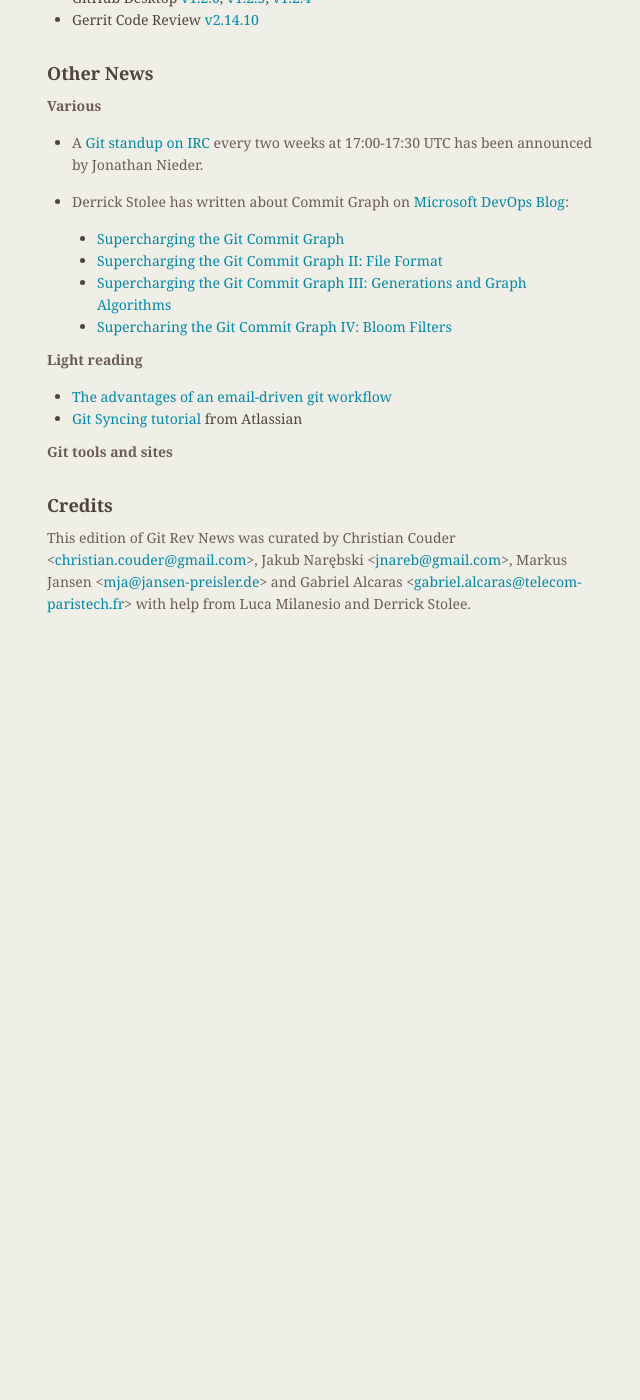
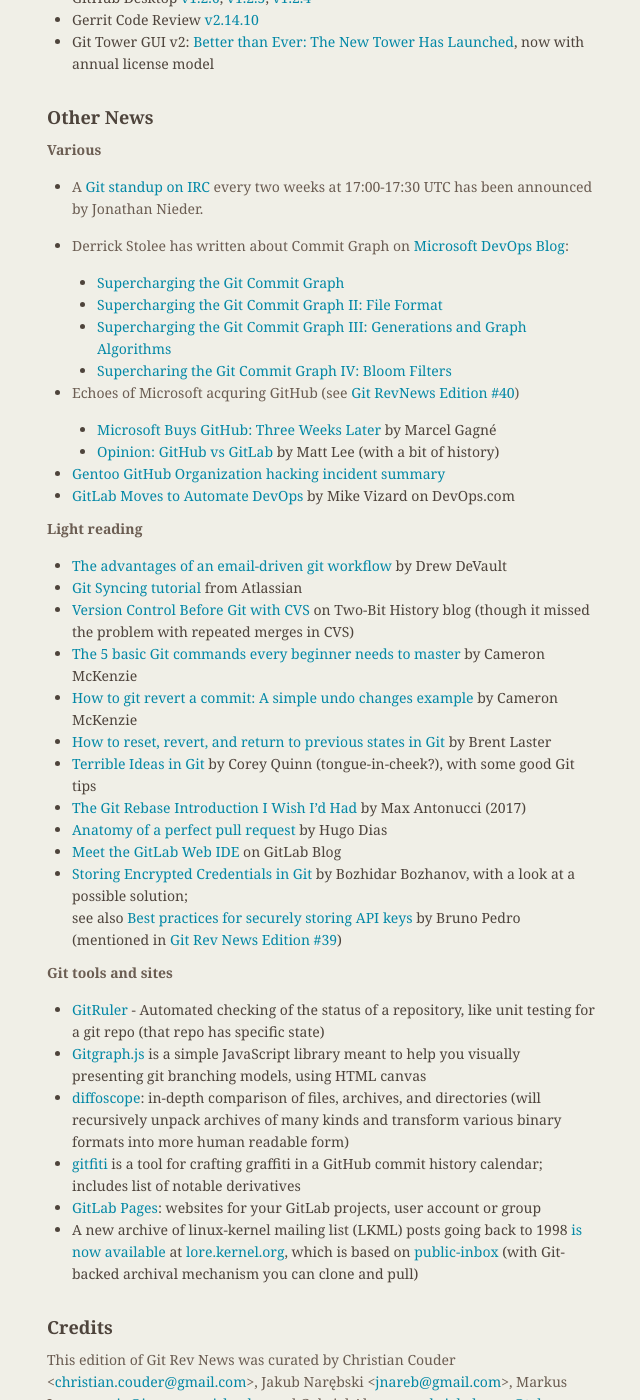
Before and after one commit to git/git.github.io, a Jekyll site: the page built from rev_news/drafts/edition-41.md, in a window 1280 px wide and 1400 px high, scrolled down 1646 px. Shown: the whole window, without its empty margins (487-1127 px from the left). Built offline with Jekyll 4.4.1, drawn with Linux system fonts in a browser that asks for light colours; before the commit the page ends 2276 px from its top, so only the background shows below that.

Commit message:
rn-41: Add more links to articles, sites and tools

```diff
--- a/rev_news/drafts/edition-41.md
+++ b/rev_news/drafts/edition-41.md
@@ -123,6 +123,7 @@
 [v1.2.5](https://desktop.github.com/release-notes/),
 [v1.2.4](https://desktop.github.com/release-notes/)
 + Gerrit Code Review [v2.14.10](https://www.gerritcodereview.com/releases/2.14.md)
++ Git Tower GUI v2: [Better than Ever: The New Tower Has Launched](https://www.git-tower.com/blog/the-new-tower-has-launched-2018), now with annual license model
 
 ## Other News
 
@@ -138,13 +139,37 @@
   - [Supercharging the Git Commit Graph III: Generations and Graph Algorithms](https://blogs.msdn.microsoft.com/devops/2018/07/09/supercharging-the-git-commit-graph-iii-generations/)
   - [Supercharing the Git Commit Graph IV: Bloom Filters](https://blogs.msdn.microsoft.com/devops/2018/07/16/super-charging-the-git-commit-graph-iv-bloom-filters/)
 
+* Echoes of Microsoft acquring GitHub (see [Git RevNews Edition #40](https://git.github.io/rev_news/2018/06/20/edition-40/))
+
+  - [Microsoft Buys GitHub: Three Weeks Later](https://www.linuxjournal.com/content/microsoft-buys-github-three-weeks-later) by Marcel Gagné
+  - [Opinion: GitHub vs GitLab](https://www.linuxjournal.com/content/opinion-github-vs-gitlab) by Matt Lee (with a bit of history)
+
+* [Gentoo GitHub Organization hacking incident summary](https://wiki.gentoo.org/wiki/Project:Infrastructure/Incident_Reports/2018-06-28_Github)
+* [GitLab Moves to Automate DevOps](https://devops.com/gitlab-moves-to-automate-devops/) by Mike Vizard on DevOps.com
+
 __Light reading__
 
-* [The advantages of an email-driven git workflow](https://drewdevault.com/2018/07/02/Email-driven-git.html)
+* [The advantages of an email-driven git workflow](https://drewdevault.com/2018/07/02/Email-driven-git.html) by Drew DeVault
 * [Git Syncing tutorial](https://www.atlassian.com/git/tutorials/syncing) from Atlassian
+* [Version Control Before Git with CVS](https://twobithistory.org/2018/07/07/cvs.html) on Two-Bit History blog (though it missed the problem with repeated merges in CVS)
+* [The 5 basic Git commands every beginner needs to master](https://www.theserverside.com/tutorial/Five-basic-Git-commands-every-beginner-needs-to-know) by Cameron McKenzie
+* [How to git revert a commit: A simple undo changes example](https://www.theserverside.com/tutorial/How-to-git-revert-a-commit-A-simple-undo-changes-example) by Cameron McKenzie
+* [How to reset, revert, and return to previous states in Git](https://opensource.com/article/18/6/git-reset-revert-rebase-commands) by Brent Laster
+* [Terrible Ideas in Git](https://www.linuxjournal.com/content/terrible-ideas-git) by Corey Quinn (tongue-in-cheek?), with some good Git tips
+* [The Git Rebase Introduction I Wish I'd Had](https://dev.to/maxwell_dev/the-git-rebase-introduction-i-wish-id-had) by Max Antonucci (2017)
+* [Anatomy of a perfect pull request](https://opensource.com/article/18/6/anatomy-perfect-pull-request) by Hugo Dias
+* [Meet the GitLab Web IDE](https://about.gitlab.com/2018/06/15/introducing-gitlab-s-integrated-development-environment/) on GitLab Blog
+* [Storing Encrypted Credentials in Git](https://dzone.com/articles/storing-encrypted-credentials-in-git) by Bozhidar Bozhanov, with a look at a possible solution;
+  see also [Best practices for securely storing API keys](https://medium.freecodecamp.org/how-to-securely-store-api-keys-4ff3ea19ebda) by Bruno Pedro (mentioned in [Git Rev News Edition #39](https://git.github.io/rev_news/2018/05/16/edition-39/))
 
 __Git tools and sites__
 
+* [GitRuler](https://github.com/rcraggs/gitruler) - Automated checking of the status of a repository, like unit testing for a git repo (that repo has specific state)
+* [Gitgraph.js](http://gitgraphjs.com/) is a simple JavaScript library meant to help you visually presenting git branching models, using HTML canvas
+* [diffoscope](https://diffoscope.org/): in-depth comparison of files, archives, and directories (will recursively unpack archives of many kinds and transform various binary formats into more human readable form)
+* [gitfiti](https://github.com/gelstudios/gitfiti) is a tool for crafting graffiti in a GitHub commit history calendar; includes list of notable derivatives
+* [GitLab Pages](https://about.gitlab.com/features/pages/): websites for your GitLab projects, user account or group
+* A new archive of linux-kernel mailing list (LKML) posts going back to 1998 [is now available](https://www.kernel.org/lore.html) at [lore.kernel.org](https://lore.kernel.org/lkml/), which is based on [public-inbox](https://public-inbox.org/design_notes.html) (with Git-backed archival mechanism you can clone and pull)
 
 ## Credits
 
```
